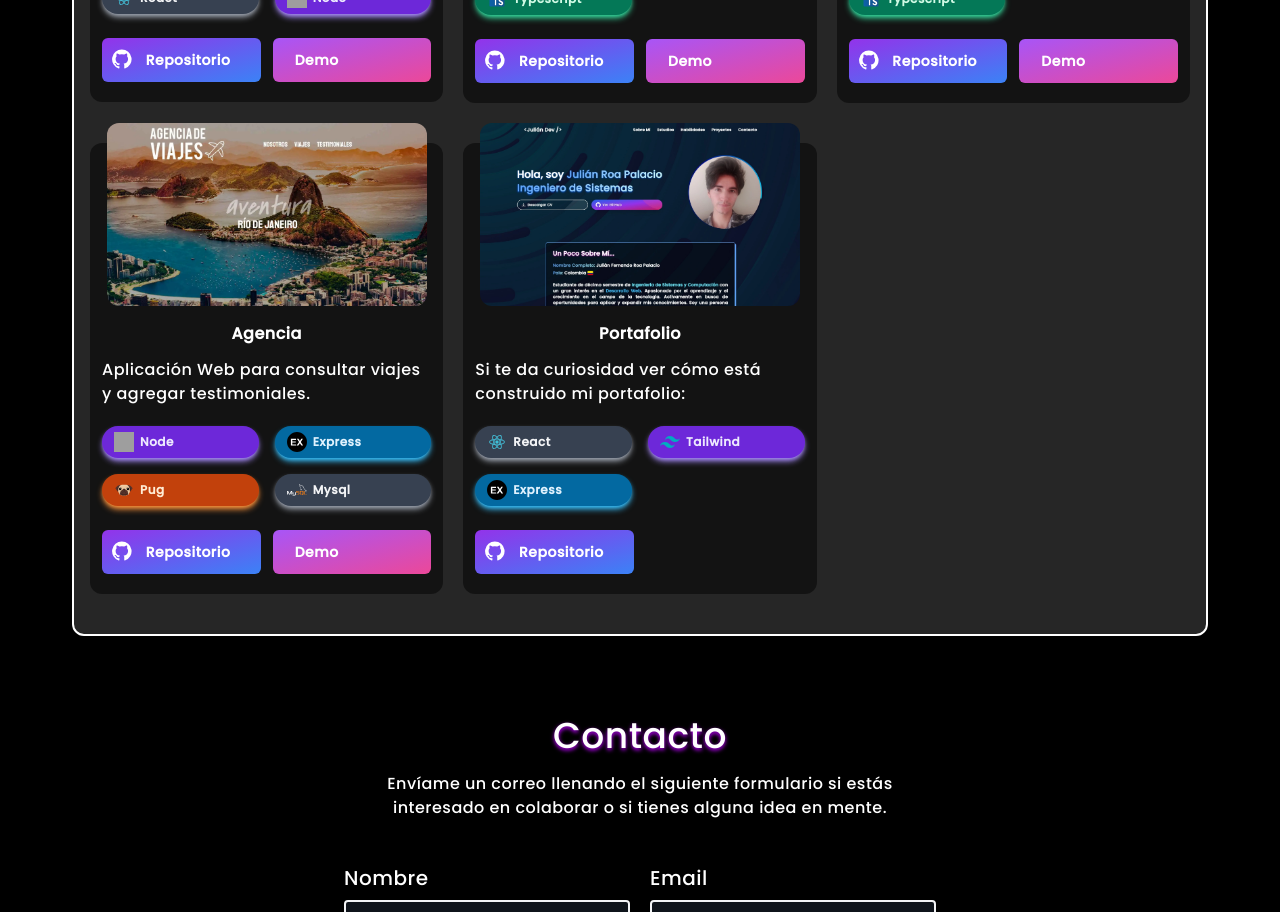
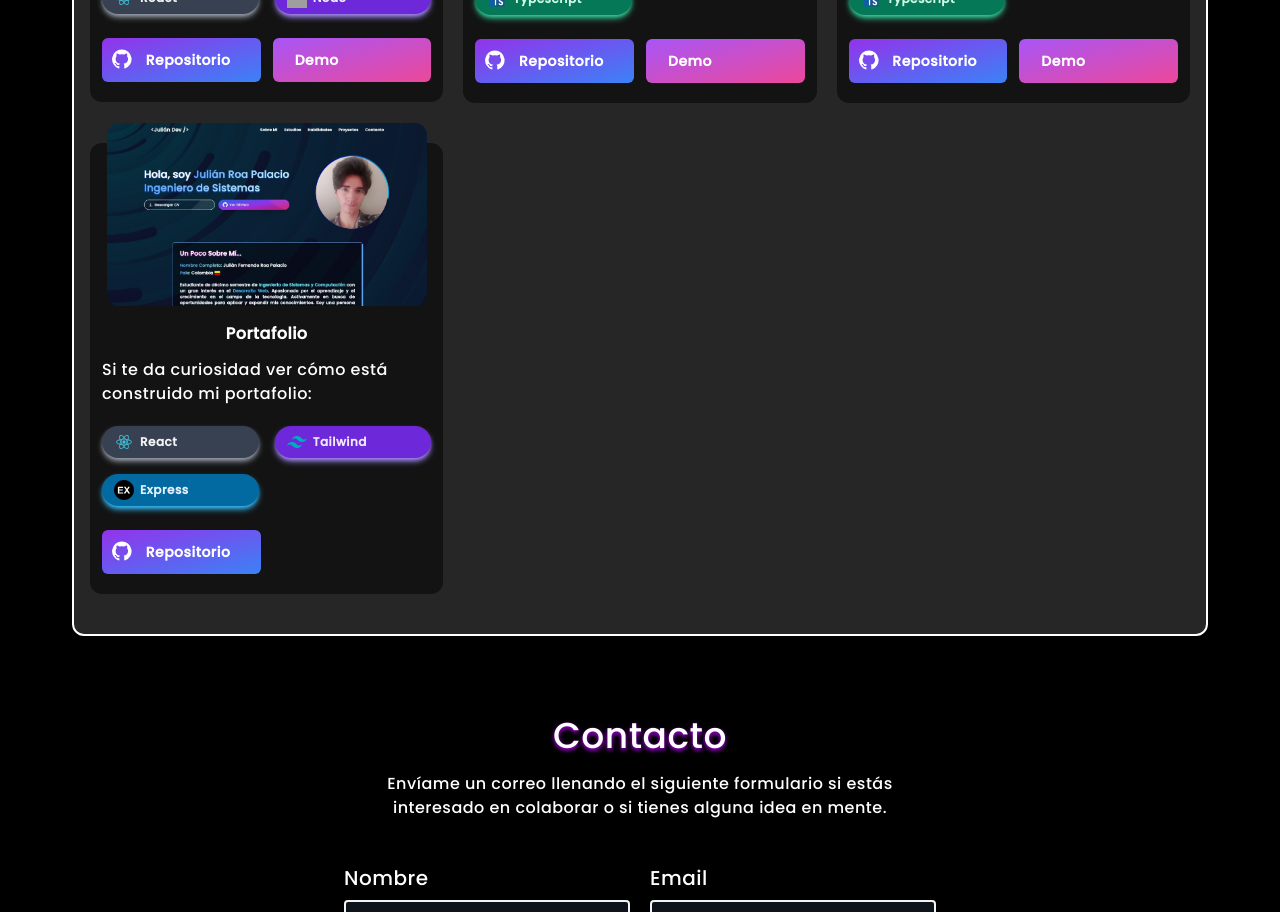
Before and after one commit to JulianDX/portafolio, a React (Vite) app: page / in a window 1280 px wide. Shown: the part 2900-3812 px from the top of the page. Built offline with nearby package versions, Linux system fonts and the light colour scheme; grey boxes are pictures that could not be loaded; what tailwindcss-animated would draw is missing.

Commit message:
modified projects data

```diff
--- a/src/data/data.ts
+++ b/src/data/data.ts
@@ -109,19 +109,6 @@ export const projects: projectType[] = [
     ],
   },
   {
-    nombre: "agencia",
-    url: "https://agenciaviajes-3dq7.onrender.com/",
-    repositorio: "https://github.com/JulianDX/agenciaviajes",
-    descripcion:
-      "Aplicación Web para consultar viajes y agregar testimoniales.",
-    tecnologias: [
-      { nombre: "node", color: "violet" },
-      { nombre: "express", color: "sky" },
-      { nombre: "pug", color: "orange" },
-      { nombre: "mysql", color: "gray" },
-    ],
-  },
-  {
     nombre: "portafolio",
     url: "#",
     repositorio: "https://github.com/JulianDX/portafolio",
```
Also changed, not shown: public/img/agencia.webp (deleted).
